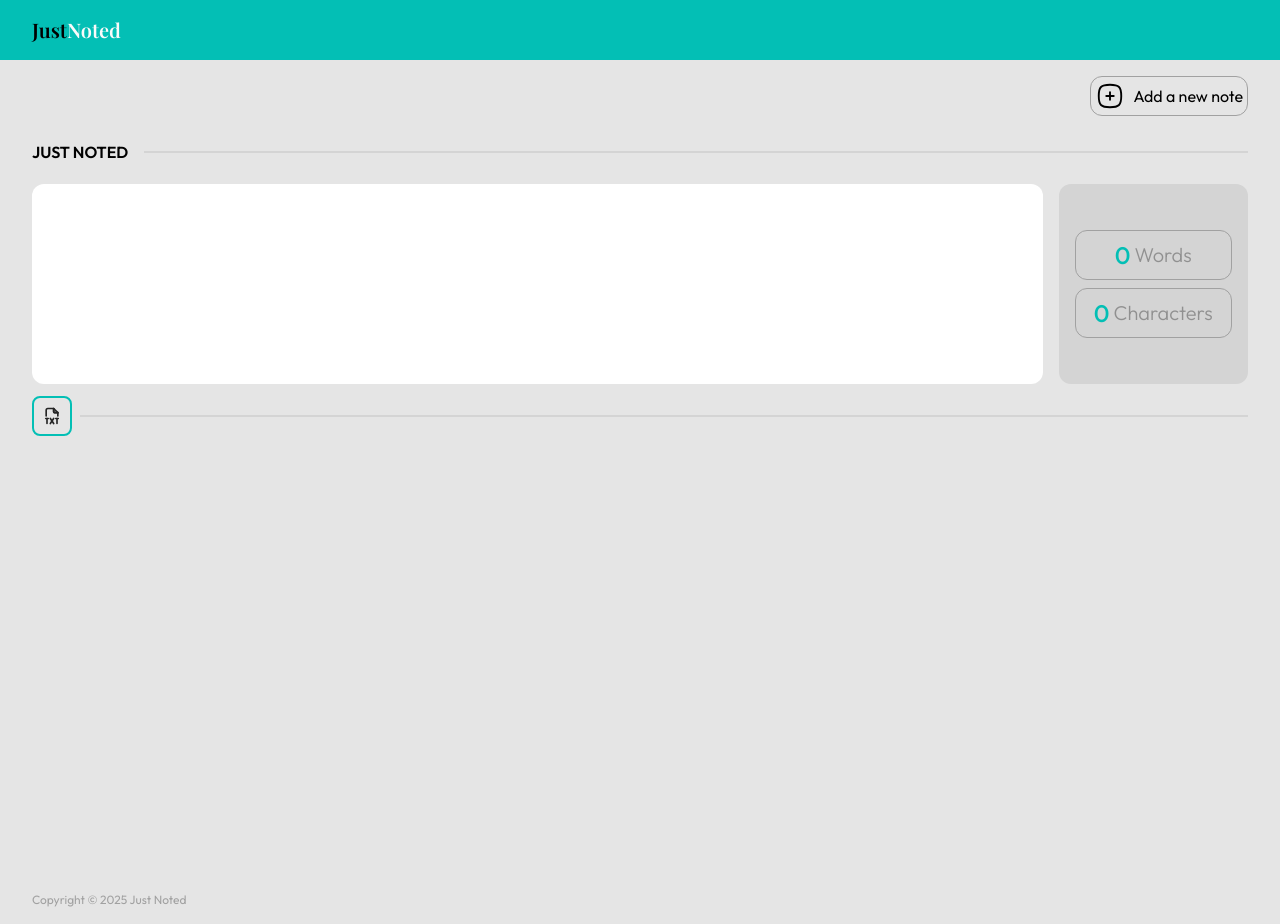
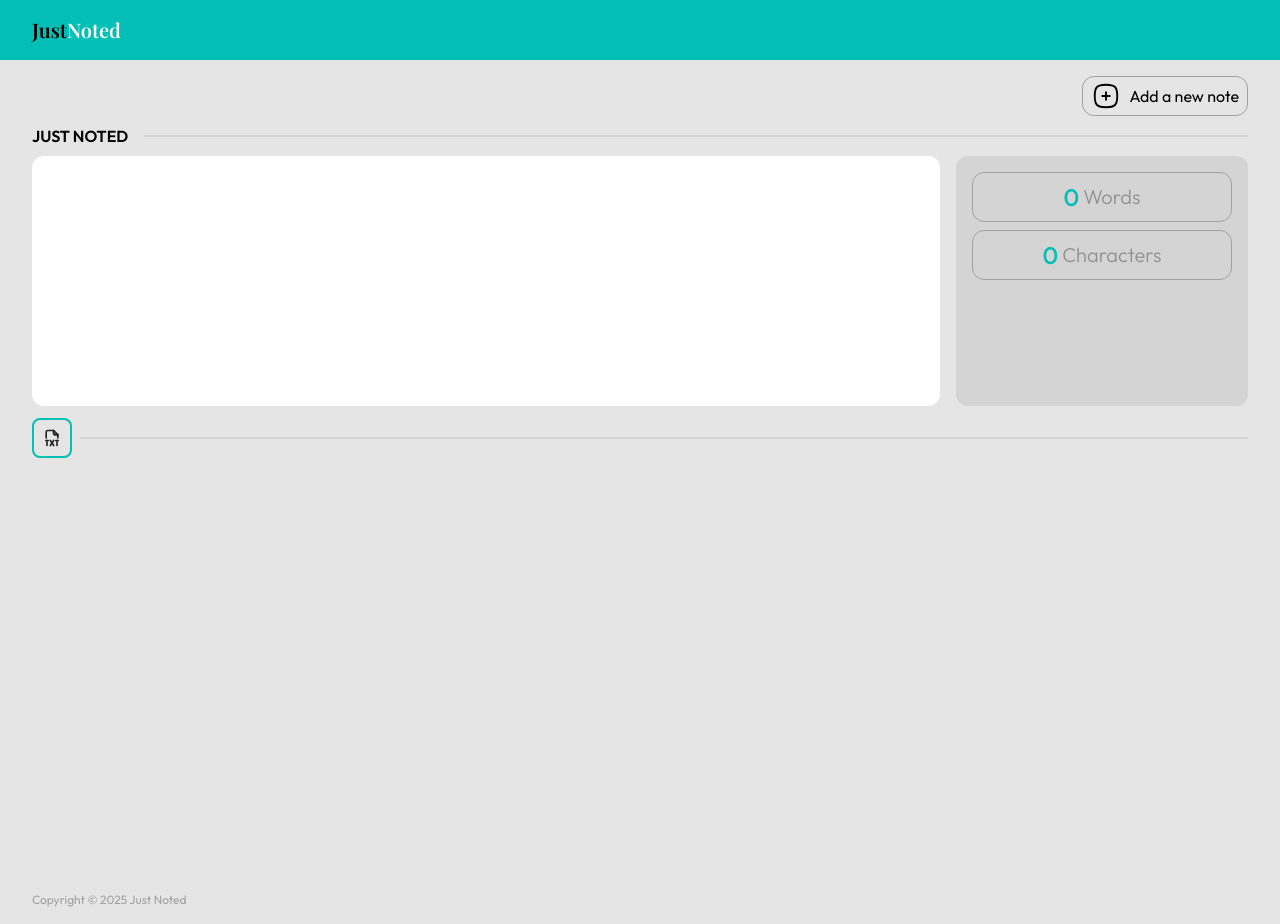
Before and after one commit to MadStoneDev/just-noted, a Next.js app: page / in a window 1280 px wide. Both pictures are taken after a click on the button "Add a new note". Built offline with nearby package versions, Linux system fonts and the light colour scheme; no server answers; the database is empty.

Commit message:
minor ui fixes

```diff
--- a/src/components/just-notes.tsx
+++ b/src/components/just-notes.tsx
@@ -113,13 +113,13 @@ export default function JustNotes() {
   }
 
   return (
-    <main className={`grid grid-cols-12 gap-4`}>
+    <main className={`grid grid-cols-12 gap-3`}>
       <section className={`col-span-12 flex items-center justify-end`}>
         <button
           type={`button`}
           onClick={handleAddNote}
           disabled={animating}
-          className={`p-1 inline-flex items-center gap-2 rounded-xl border border-neutral-400 hover:border-mercedes-primary hover:bg-mercedes-primary transition-all duration-300 ease-in-out ${
+          className={`px-2 py-1 cursor-pointer inline-flex items-center gap-2 rounded-xl border border-neutral-400 hover:border-mercedes-primary hover:bg-mercedes-primary transition-all duration-300 ease-in-out ${
             animating ? "opacity-50 cursor-not-allowed" : ""
           }`}
         >
--- a/src/components/note-block.tsx
+++ b/src/components/note-block.tsx
@@ -226,7 +226,7 @@ export default function NoteBlock({
     >
       <article className={`flex gap-2 items-center`}>
         <div
-          className={`group flex gap-2 items-center h-10 font-semibold uppercase`}
+          className={`group flex gap-2 items-center h-4 font-semibold uppercase`}
         >
           {editingTitle ? (
             <div className="flex items-center gap-2">
@@ -285,7 +285,7 @@ export default function NoteBlock({
       {/* Note Content */}
       <article className={`grid grid-cols-12 gap-4`}>
         <div
-          className={`col-span-12 sm:col-span-8 md:col-span-9 xl:col-span-10`}
+          className={`col-span-12 sm:col-span-8 md:col-span-9 3xl:col-span-10`}
         >
           <TextBlock
             value={noteContent}
@@ -295,10 +295,10 @@ export default function NoteBlock({
         </div>
 
         <div
-          className={`p-4 col-span-12 sm:col-span-4 md:col-span-3 xl:col-span-2 grid grid-cols-3 sm:flex sm:flex-col justify-center gap-2 bg-neutral-300 rounded-xl text-sm xs:text-lg sm:text-xl text-neutral-500/70 font-light capitalize`}
+          className={`p-4 col-span-12 sm:col-span-4 md:col-span-3 3xl:col-span-2 grid grid-cols-3 sm:flex sm:flex-col justify-start gap-2 bg-neutral-300 rounded-xl text-sm xs:text-lg sm:text-xl text-neutral-500/70 font-light capitalize`}
         >
           <p
-            className={`p-1 xs:p-2 col-span-3 xs:col-span-1 flex xs:flex-col lg:flex-row items-center justify-center gap-1 xs:gap-0 lg:gap-1 rounded-xl border border-neutral-400`}
+            className={`p-1 xs:p-2 col-span-3 xs:col-span-1 flex xs:flex-col xl:flex-row items-center justify-center gap-1 xs:gap-0 lg:gap-1 rounded-xl border border-neutral-400`}
           >
             <span
               className={`text-mercedes-primary text-lg xs:text-xl sm:text-2xl font-medium`}
@@ -309,7 +309,7 @@ export default function NoteBlock({
           </p>
 
           <p
-            className={`p-1 xs:p-2 col-span-3 xs:col-span-1 flex xs:flex-col lg:flex-row items-center justify-center gap-1 xs:gap-0 lg:gap-1 rounded-xl border border-neutral-400`}
+            className={`p-1 xs:p-2 col-span-3 xs:col-span-1 flex xs:flex-col xl:flex-row items-center justify-center gap-1 xs:gap-0 lg:gap-1 rounded-xl border border-neutral-400`}
           >
             <span
               className={`text-mercedes-primary text-lg xs:text-xl sm:text-2xl font-medium`}
--- a/src/components/text-block.tsx
+++ b/src/components/text-block.tsx
@@ -50,7 +50,7 @@ export default function TextBlock({
   return (
     <div
       ref={contentRef}
-      className={`py-3 px-4 min-h-[200px] max-h-[600px] bg-white rounded-xl shadow-lg shadow-transparent hover:shadow-neutral-300 focus:shadow-neutral-300 outline-2 outline-transparent focus:outline-mercedes-primary font-light overflow-y-auto ${className} transition-all duration-300 ease-in-out`}
+      className={`py-3 px-4 min-h-[250px] max-h-[600px] bg-white rounded-xl shadow-lg shadow-transparent hover:shadow-neutral-300 focus:shadow-neutral-300 outline-2 outline-transparent focus:outline-mercedes-primary font-light overflow-y-auto ${className} transition-all duration-300 ease-in-out`}
       contentEditable={true}
       onInput={handleInput}
       suppressContentEditableWarning={true}
```
Also changed, not shown: 1 other file (tests, documents, lock files or other folders).
